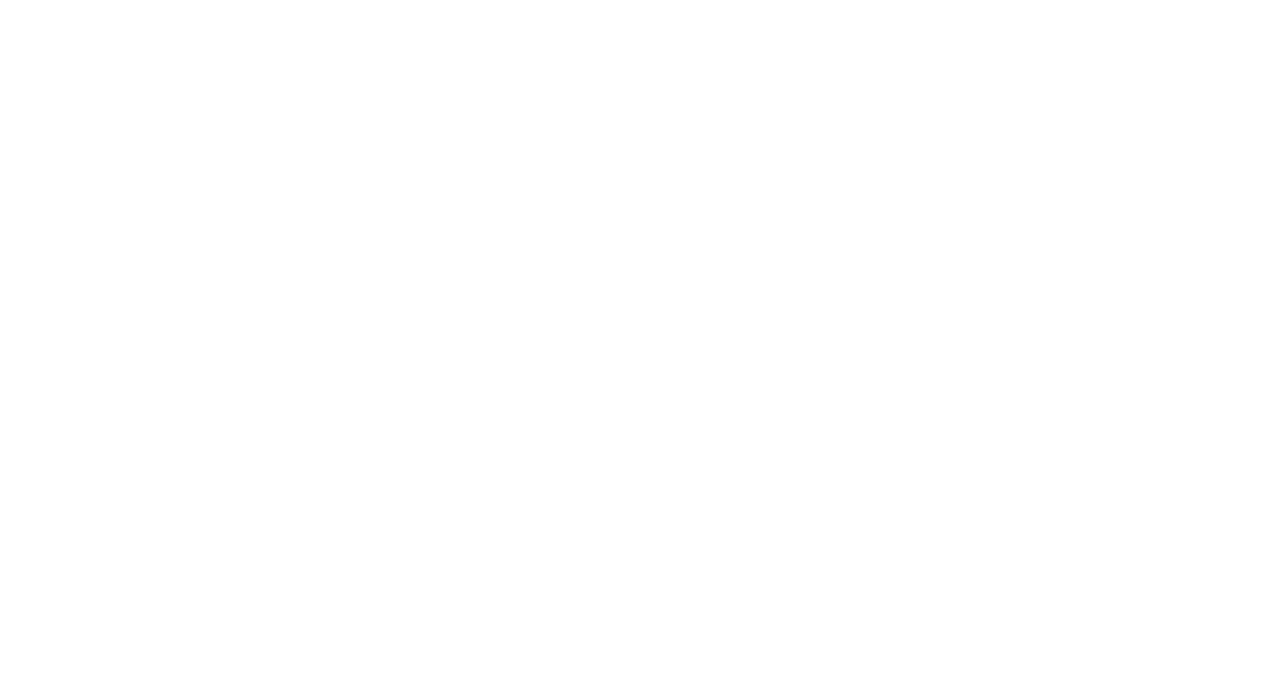
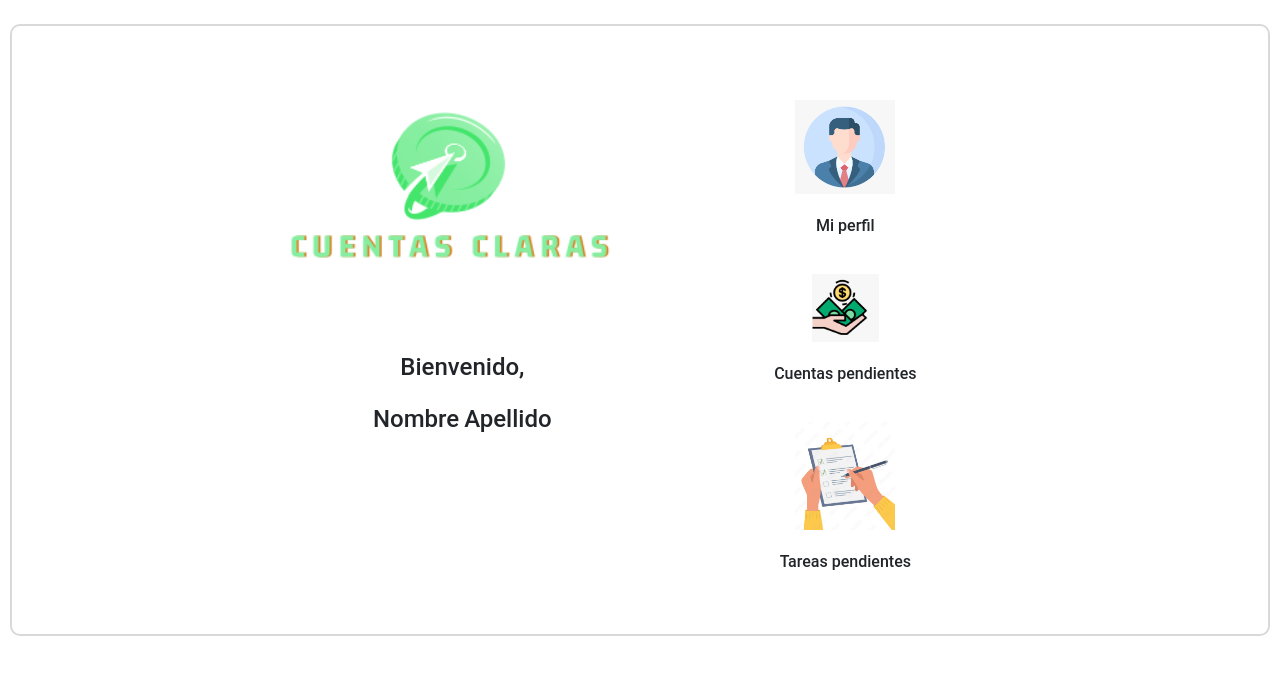
Before and after one commit to CamilaF1985/Final-frontend, a React app: page /home-inquilino in a window 1280 px wide. Before the commit this address had no page. Shown: the top 674 px of the page. Built offline with nearby package versions, Linux system fonts and the light colour scheme.

Commit message:
Vista inquilino

```diff
--- a/src/components/LoginForm.jsx
+++ b/src/components/LoginForm.jsx
@@ -27,9 +27,13 @@ const LoginForm = () => {
     // Función para manejar el proceso de inicio de sesión
     const handleLogin = () => {
         if (formData.username === 'Administrador' && formData.password === 'Admin') {
-            // Credenciales correctas, cierra el modal y redirige a /home-administrador
+            // Credenciales correctas para el administrador, cierra el modal y redirige a /home-administrador
             dispatch(closeModal());
             navigate('/home-administrador');
+        } else if (formData.username === 'Inquilino' && formData.password === 'Inquilino') {
+            // Credenciales correctas para el inquilino, cierra el modal y redirige a /home-inquilino
+            dispatch(closeModal());
+            navigate('/home-inquilino');
         } else {
             // Credenciales incorrectas, muestra una alerta y cierra el modal
             alert('Credenciales incorrectas');
--- a/src/routes/routes.jsx
+++ b/src/routes/routes.jsx
@@ -4,6 +4,7 @@ import { BrowserRouter as Router, Routes, Route } from 'react-router-dom';
 // Importación de componentes a renderizar en las rutas
 import App from '../App.jsx';
 import HomeAdministrador from '../views/HomeAdministrador.jsx';
+import HomeInquilino from '../views/HomeInquilino.jsx';  // Importa el componente HomeInquilino
 
 const AppRoutes = () => {
   return (
@@ -16,6 +17,8 @@ const AppRoutes = () => {
         <Route path="/contacto" element={<App showModal={true} contactModal={true} />} />
         {/* Ruta para HomeAdministrador */}
         <Route path="/home-administrador" element={<HomeAdministrador />} />
+        {/* Ruta para HomeInquilino */}
+        <Route path="/home-inquilino" element={<HomeInquilino />} />
       </Routes>
     </Router>
   );
--- /dev/null
+++ b/src/views/HomeInquilino.jsx
@@ -0,0 +1,55 @@
+import React from 'react';
+import logo from '../assets/img/logo.png';
+import perfilImage from '../assets/img/perfil.png';
+import gastosImage from '../assets/img/gastos.png';
+import tareasImage from '../assets/img/tareas.png';
+
+const HomeInquilino = () => {
+    const nombreApellido = "Nombre Apellido";
+
+    return (
+        <div className="contenedor mt-4 mb-4 p-4">
+            <div className="row">
+                {/* Logo */}
+                <div className="col-12 col-md-4 d-flex flex-column align-items-center">
+                    <img src={logo} alt="Logo" className="contenedor-logo img-fluid img-logo" />
+                    <div className="d-md-flex flex-column align-items-center ms-md-3">
+                        <p className="bienvenido-texto">Bienvenido,</p>
+                        <div className="nombre-apellido-container">
+                            <p className="nombre-apellido-texto nombre-texto">{nombreApellido.split(' ')[0]}</p>
+                            <p className="nombre-apellido-texto apellido-texto">{nombreApellido.split(' ')[1]}</p>
+                        </div>
+                    </div>
+                </div>
+
+                <div className="col-12 col-md-8 text-center fila-imagen-personalizada d-flex flex-wrap">
+                    <div className="col-6 col-md-6 mb-3">
+                        {/* Icono "Mi perfil" */}
+                        <div className="contenedor-imagen contenedor-imagen-debajo contenedor-imagen-primera">
+                            <img src={perfilImage} alt="Mi perfil" className="img-fluid" />
+                        </div>
+                        <p className="texto-debajo-imagen">Mi perfil</p>
+                    </div>
+
+                    <div className="col-6 col-md-4 mb-md-3">
+                        {/* Icono "Cuentas pendientes" */}
+                        <div className="contenedor-imagen contenedor-imagen-debajo">
+                            <img src={gastosImage} alt="Cuentas pendientes" className="img-fluid" />
+                        </div>
+                        <p className="texto-debajo-imagen">Cuentas pendientes</p>
+                    </div>
+
+                    <div className="col-6 col-md-6 mb-3">
+                        {/* Icono "Tareas pendientes" */}
+                        <div className="contenedor-imagen contenedor-imagen-debajo">
+                            <img src={tareasImage} alt="Tareas pendientes" className="img-fluid" />
+                        </div>
+                        <p className="texto-debajo-imagen">Tareas pendientes</p>
+                    </div>
+                </div>
+            </div>
+        </div>
+    );
+};
+
+export default HomeInquilino;
```
